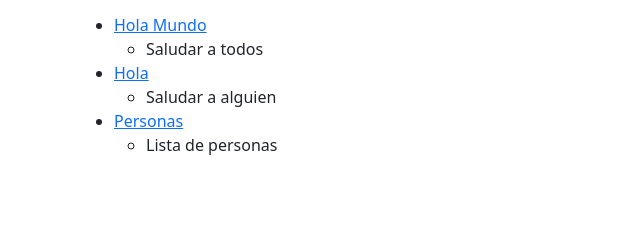
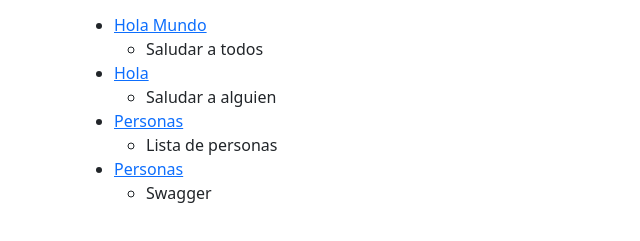
Before and after one commit to akobashikawa/express-personas, a website: page public/index.html in a window 1280 px wide. Shown: the part 83-324 px from the top of the page, without its empty margins (0-640 px from the left). Drawn offline with nearby package versions, Linux system fonts and the light colour scheme.

Commit message:
Link agregado

```diff
--- a/public/index.html
+++ b/public/index.html
@@ -32,6 +32,13 @@
           <li> Lista de personas </li>
         </ul>
       </li>
+
+      <li>
+        <a href="./doc">Personas</a>
+        <ul>
+          <li> Swagger </li>
+        </ul>
+      </li>
     </ul>
   </div>
 </body>
```
